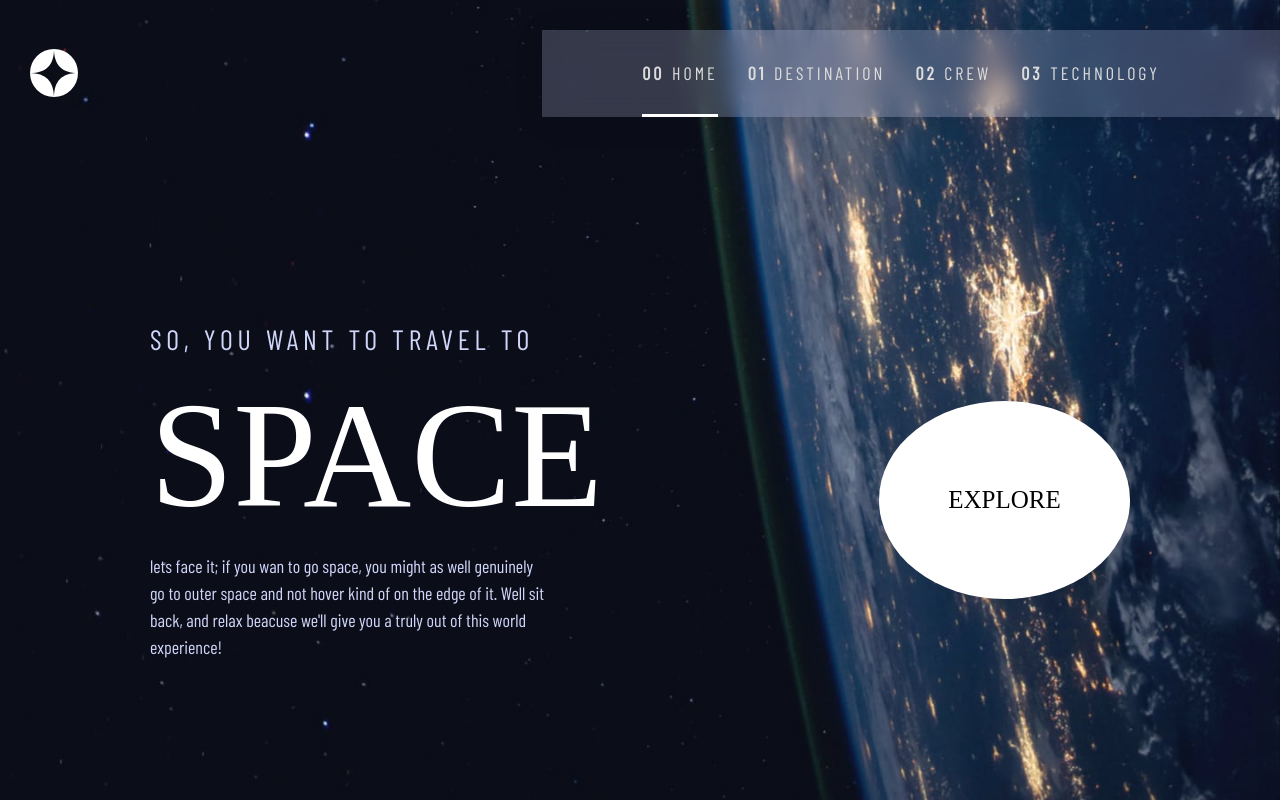
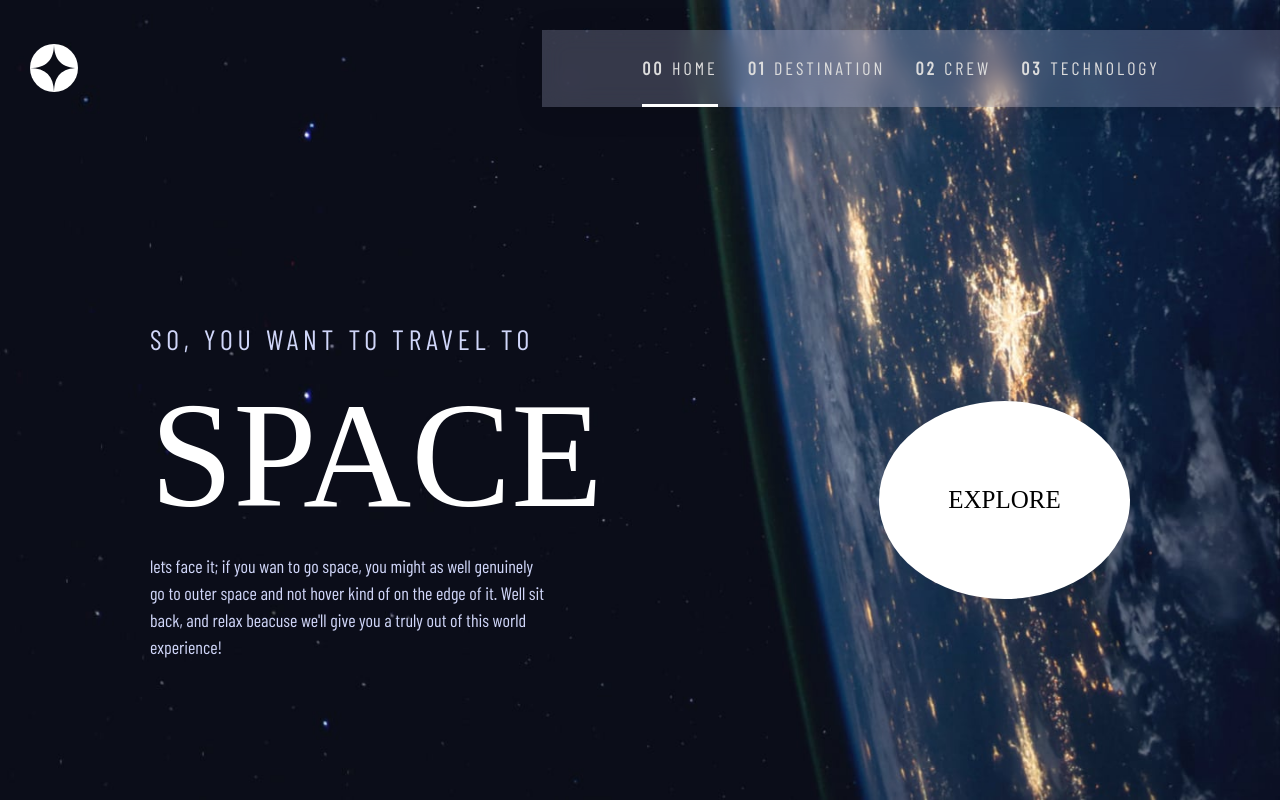
Before and after one commit to lawrenceprieto/space-tourism, a React (Vite) app: page / in a window 1280 px wide. Built offline with nearby package versions, Linux system fonts and the light colour scheme; a web font is replaced by a local one.

Commit message:
adjust padding of navigation

```diff
--- a/src/styles/navbar.css
+++ b/src/styles/navbar.css
@@ -63,7 +63,7 @@
 }
 
 .active-navbar {
-    padding-bottom: 30px;
+    padding-bottom: 25px;
     border-bottom: 3px solid white;
 }
 
@@ -110,7 +110,7 @@
         box-shadow: 0 4px 30px rgba(0, 0, 0, 0.1);
         backdrop-filter: blur(12.5px);
         -webkit-backdrop-filter: blur(12.5px);
-        padding: 30px 120px 0 100px;
+        padding: 25px 120px 0 100px;
     }
     .navbar ul {
         flex-direction: row;
@@ -119,7 +119,7 @@
         margin: 0;
     }
     .navbar ul li {
-        padding-bottom: 30px;
+        padding-bottom: 25px;
     }
     .navbar ul li a {
         text-wrap: nowrap;
```
